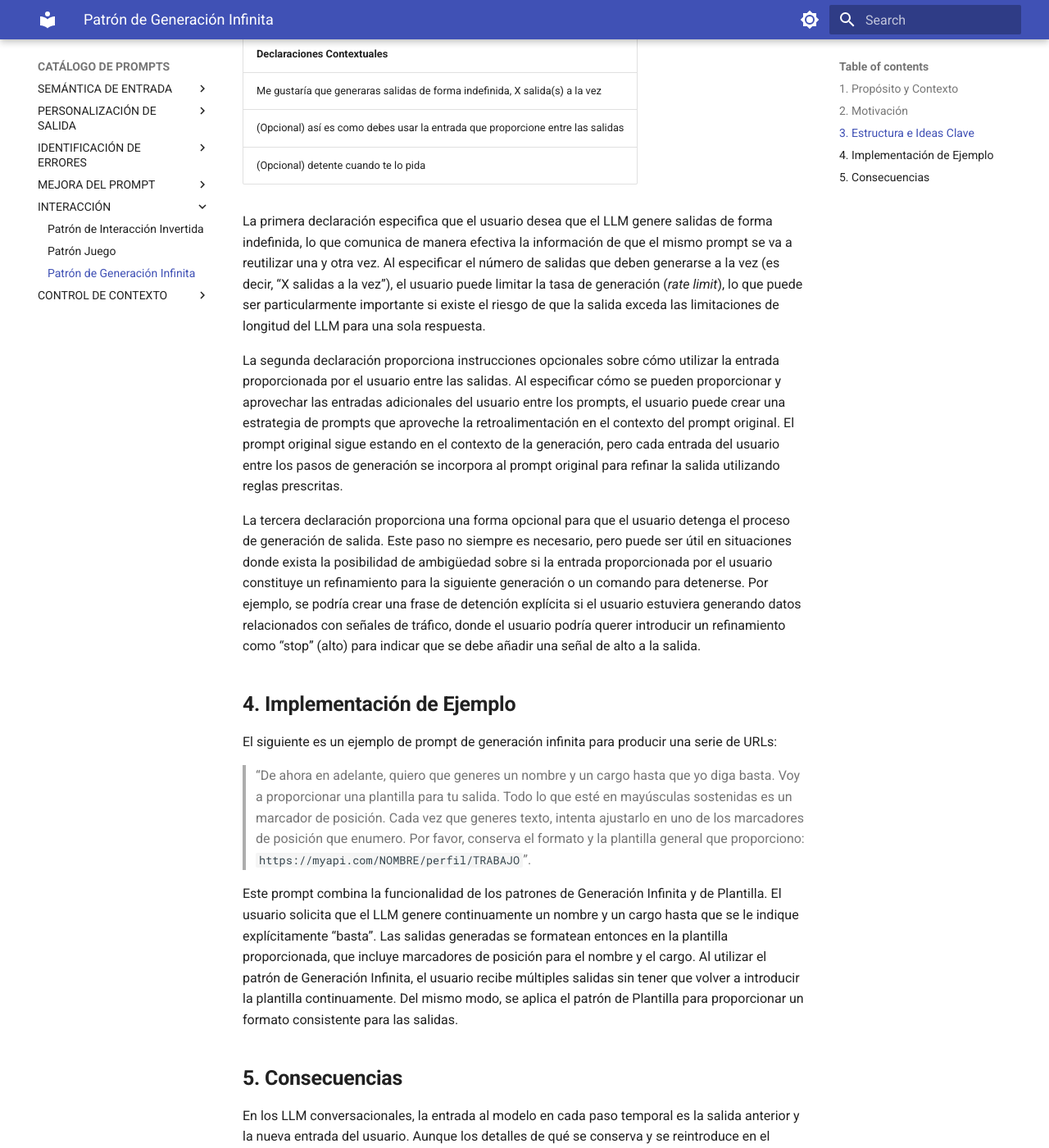
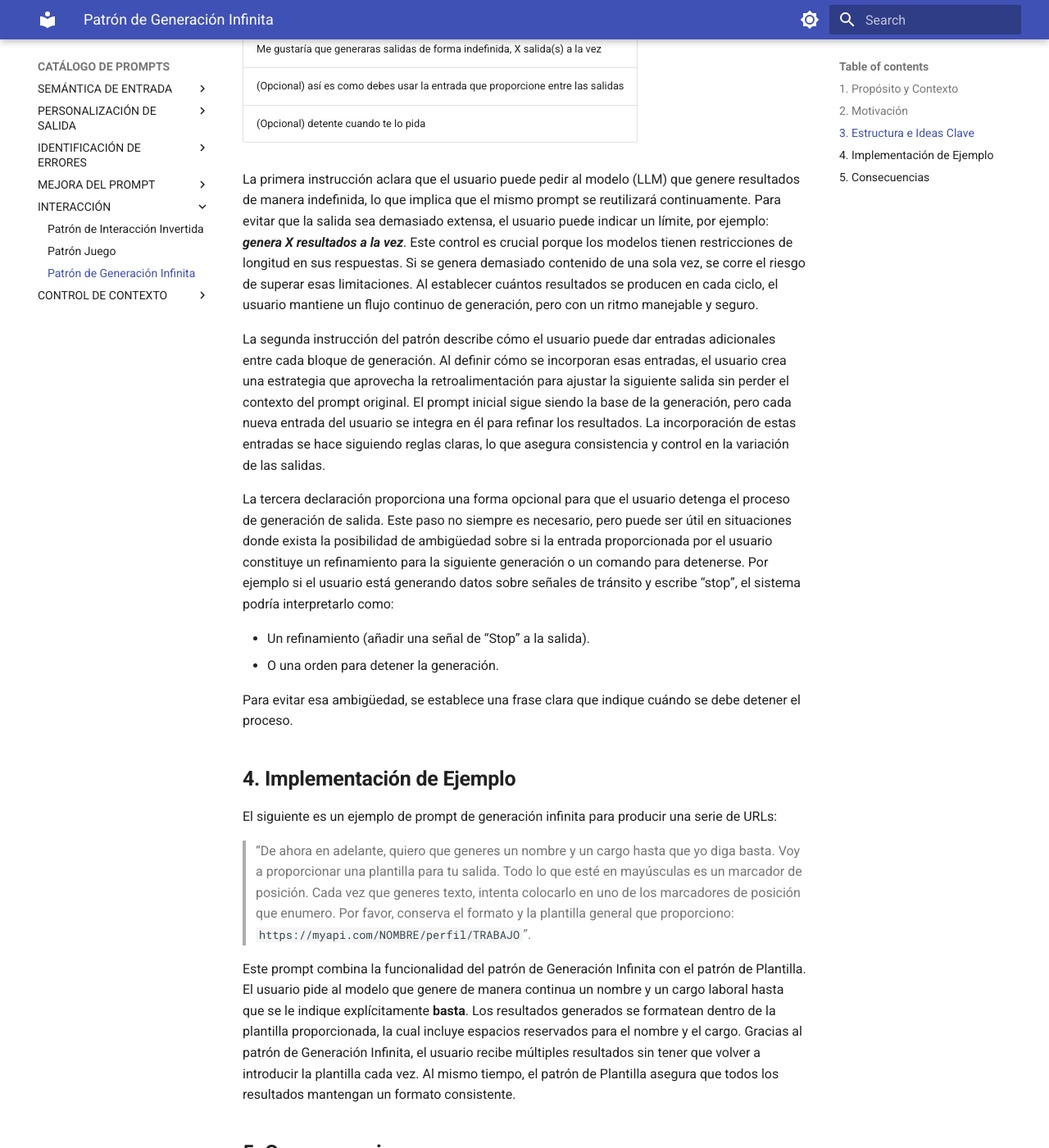
Before and after one commit to franz-osvaldo/wiki-patrones, an MkDocs documentation site: the page built from docs/Patron-de-Generacion-Infinita.md, in a window 1280 px wide and 1400 px high, scrolled down 770 px. Shown: the whole window at 82% size. Built offline with MkDocs 1.6.1 and Material for MkDocs 9.7.7, drawn with Linux system fonts in a browser that asks for light colours; some of the changed text lies outside the part shown.

Commit message:
Modificaciones de traducción

```diff
--- a/docs/Patron-de-Generacion-Infinita.md
+++ b/docs/Patron-de-Generacion-Infinita.md
@@ -2,11 +2,11 @@
 
 ## **1. Propósito y Contexto**
 
-El propósito de este patrón es generar automáticamente una serie de salidas (que pueden parecer infinitas) sin tener que volver a introducir el prompt generador cada vez. El objetivo es limitar la cantidad de texto que el usuario debe escribir para producir la siguiente salida, partiendo del supuesto de que el usuario no desea reintroducir continuamente el prompt. En algunas variaciones, la intención es permitir que el usuario mantenga una plantilla de prompt inicial, pero añadiendo una variación adicional a través de entradas complementarias antes de cada salida generada.
+La intención de este patrón es generar automáticamente una serie de resultados (que pueden parecer infinitos) sin tener que volver a introducir el prompt cada vez. El objetivo es reducir la cantidad de texto que el usuario debe escribir para obtener la siguiente salida, partiendo de la idea de que no quiere repetir constantemente la instrucción inicial. En algunas variaciones, la intención es permitir que el usuario conserve un prompt base o plantilla inicial, pero añada variaciones adicionales mediante entradas nuevas antes de cada resultado generado.
 
 ## **2. Motivación**
 
-Muchas tareas requieren la aplicación repetitiva de un mismo prompt a múltiples conceptos. Por ejemplo, la generación de código para operaciones de creación, lectura, actualización y eliminación (CRUD) para un tipo específico de entidad puede requerir la aplicación del mismo prompt a múltiples tipos de entidades. Si se obliga al usuario a volver a escribir el prompt una y otra vez, este podría cometer errores. El patrón de Generación Infinita permite al usuario aplicar repetidamente un prompt, ya sea con o sin entrada adicional, para automatizar la generación de múltiples salidas utilizando un conjunto predefinido de restricciones.
+Muchas tareas requieren usar el mismo prompt varias veces, por ejemplo, al generar código para operaciones CRUD (crear, leer, actualizar y eliminar) de diferentes entidades, se necesita aplicar la misma instrucción repetidamente. Si el usuario tiene que escribir el prompt una y otra vez, es fácil que cometa errores. El patrón de Generación Infinita evita esto, ya que permite reutilizar el mismo prompt de manera automática, con o sin entradas adicionales, para producir múltiples resultados siguiendo ciertas reglas.
 
 ## **3. Estructura e Ideas Clave**
 
@@ -18,22 +18,25 @@ Declaraciones contextuales fundamentales:
 | (Opcional) así es como debes usar la entrada que proporcione entre las salidas |
 | (Opcional) detente cuando te lo pida |
 
-La primera declaración especifica que el usuario desea que el LLM genere salidas de forma indefinida, lo que comunica de manera efectiva la información de que el mismo prompt se va a reutilizar una y otra vez. Al especificar el número de salidas que deben generarse a la vez (es decir, “X salidas a la vez”), el usuario puede limitar la tasa de generación (*rate limit*), lo que puede ser particularmente importante si existe el riesgo de que la salida exceda las limitaciones de longitud del LLM para una sola respuesta.
+La primera instrucción aclara que el usuario puede pedir al modelo (LLM) que genere resultados de manera indefinida, lo que implica que el mismo prompt se reutilizará continuamente. Para evitar que la salida sea demasiado extensa, el usuario puede indicar un límite, por ejemplo: ***genera X resultados a la vez***. Este control es crucial porque los modelos tienen restricciones de longitud en sus respuestas. Si se genera demasiado contenido de una sola vez, se corre el riesgo de superar esas limitaciones. Al establecer cuántos resultados se producen en cada ciclo, el usuario mantiene un flujo continuo de generación, pero con un ritmo manejable y seguro.
 
-La segunda declaración proporciona instrucciones opcionales sobre cómo utilizar la entrada proporcionada por el usuario entre las salidas. Al especificar cómo se pueden proporcionar y aprovechar las entradas adicionales del usuario entre los prompts, el usuario puede crear una estrategia de prompts que aproveche la retroalimentación en el contexto del prompt original. El prompt original sigue estando en el contexto de la generación, pero cada entrada del usuario entre los pasos de generación se incorpora al prompt original para refinar la salida utilizando reglas prescritas.
+La segunda instrucción del patrón describe cómo el usuario puede dar entradas adicionales entre cada bloque de generación. Al definir cómo se incorporan esas entradas, el usuario crea una estrategia que aprovecha la retroalimentación para ajustar la siguiente salida sin perder el contexto del prompt original. El prompt inicial sigue siendo la base de la generación, pero cada nueva entrada del usuario se integra en él para refinar los resultados. La incorporación de estas entradas se hace siguiendo reglas claras, lo que asegura consistencia y control en la variación de las salidas.
 
-La tercera declaración proporciona una forma opcional para que el usuario detenga el proceso de generación de salida. Este paso no siempre es necesario, pero puede ser útil en situaciones donde exista la posibilidad de ambigüedad sobre si la entrada proporcionada por el usuario constituye un refinamiento para la siguiente generación o un comando para detenerse. Por ejemplo, se podría crear una frase de detención explícita si el usuario estuviera generando datos relacionados con señales de tráfico, donde el usuario podría querer introducir un refinamiento como “stop” (alto) para indicar que se debe añadir una señal de alto a la salida.
+La tercera declaración proporciona una forma opcional para que el usuario detenga el proceso de generación de salida. Este paso no siempre es necesario, pero puede ser útil en situaciones donde exista la posibilidad de ambigüedad sobre si la entrada proporcionada por el usuario constituye un refinamiento para la siguiente generación o un comando para detenerse. Por ejemplo si el usuario está generando datos sobre señales de tránsito y escribe “stop”, el sistema podría interpretarlo como:
+
+* Un refinamiento (añadir una señal de “Stop” a la salida).
+* O una orden para detener la generación.
+
+Para evitar esa ambigüedad, se establece una frase clara que indique cuándo se debe detener el proceso.
 
 ## **4. Implementación de Ejemplo**
 
 El siguiente es un ejemplo de prompt de generación infinita para producir una serie de URLs:
 
-> “De ahora en adelante, quiero que generes un nombre y un cargo hasta que yo diga basta. Voy a proporcionar una plantilla para tu salida. Todo lo que esté en mayúsculas sostenidas es un marcador de posición. Cada vez que generes texto, intenta ajustarlo en uno de los marcadores de posición que enumero. Por favor, conserva el formato y la plantilla general que proporciono: `https://myapi.com/NOMBRE/perfil/TRABAJO`”.
+> “De ahora en adelante, quiero que generes un nombre y un cargo hasta que yo diga basta. Voy a proporcionar una plantilla para tu salida. Todo lo que esté en mayúsculas es un marcador de posición. Cada vez que generes texto, intenta colocarlo en uno de los marcadores de posición que enumero. Por favor, conserva el formato y la plantilla general que proporciono: `https://myapi.com/NOMBRE/perfil/TRABAJO`”.
 
-Este prompt combina la funcionalidad de los patrones de Generación Infinita y de Plantilla. El usuario solicita que el LLM genere continuamente un nombre y un cargo hasta que se le indique explícitamente “basta”. Las salidas generadas se formatean entonces en la plantilla proporcionada, que incluye marcadores de posición para el nombre y el cargo. Al utilizar el patrón de Generación Infinita, el usuario recibe múltiples salidas sin tener que volver a introducir la plantilla continuamente. Del mismo modo, se aplica el patrón de Plantilla para proporcionar un formato consistente para las salidas.
+Este prompt combina la funcionalidad del patrón de Generación Infinita con el patrón de Plantilla. El usuario pide al modelo que genere de manera continua un nombre y un cargo laboral hasta que se le indique explícitamente **basta**. Los resultados generados se formatean dentro de la plantilla proporcionada, la cual incluye espacios reservados para el nombre y el cargo. Gracias al patrón de Generación Infinita, el usuario recibe múltiples resultados sin tener que volver a introducir la plantilla cada vez. Al mismo tiempo, el patrón de Plantilla asegura que todos los resultados mantengan un formato consistente.
 
 ## **5. Consecuencias**
 
-En los LLM conversacionales, la entrada al modelo en cada paso temporal es la salida anterior y la nueva entrada del usuario. Aunque los detalles de qué se conserva y se reintroduce en el siguiente ciclo de salida dependen del modelo y de la implementación, a menudo tienen un alcance limitado. Por lo tanto, el modelo recibe constantemente las salidas anteriores y el prompt, lo que puede dar lugar a que el modelo pierda el hilo de las instrucciones del prompt original con el tiempo si estas exceden el alcance de lo que se le proporciona como entrada.
-
-A medida que se generan salidas adicionales, el contexto que rodea al prompt puede desvanecerse, lo que provoca que el modelo se desvíe del comportamiento previsto. Es importante supervisar las salidas producidas por el modelo para (1) asegurar que sigue cumpliendo con el comportamiento deseado y (2) proporcionar retroalimentación correctiva si es necesario. Otro problema a considerar es que el LLM puede generar salidas repetitivas, lo cual puede no ser deseado ya que los usuarios encuentran esta repetición tediosa y propensa a errores durante el procesamiento.
+En cada paso, el modelo recibe la salida anterior y la nueva instrucción del usuario. Como el contexto que se conserva es limitado, con el tiempo puede perder de vista el prompt original. Esto puede hacer que el modelo se desvíe del comportamiento esperado o empiece a repetir respuestas. Por eso es importante que el usuario supervise las salidas y dé retroalimentación correctiva cuando sea necesario.
```
Also changed, not shown: docs/Patron-de-Enfoques-Alternativos.md (+3 -3 lines), docs/Patron-de-Interaccion-Invertida.md (+3 -3 lines), docs/Patron-de-Reflexion.md (line endings or trailing spaces).
